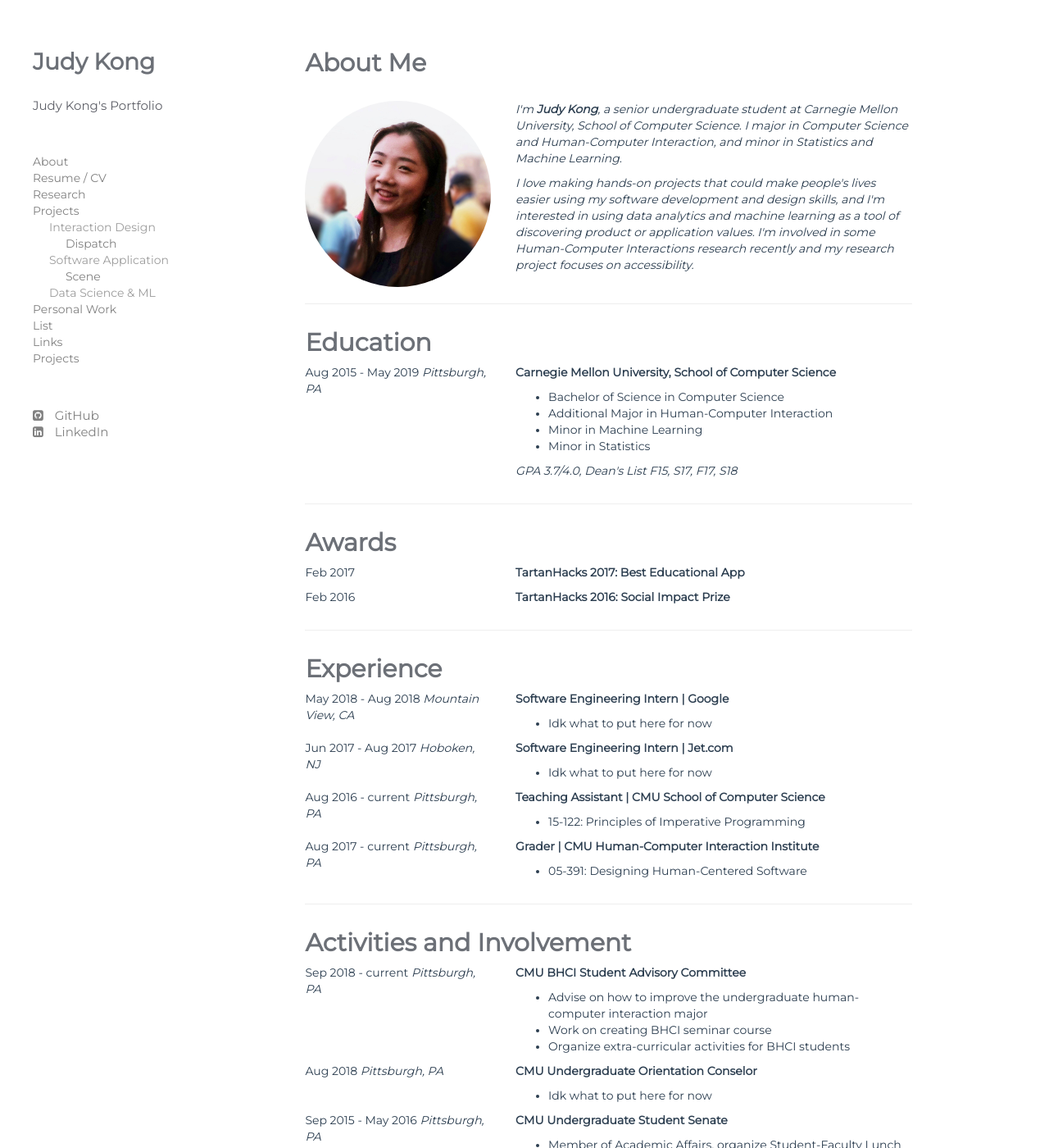
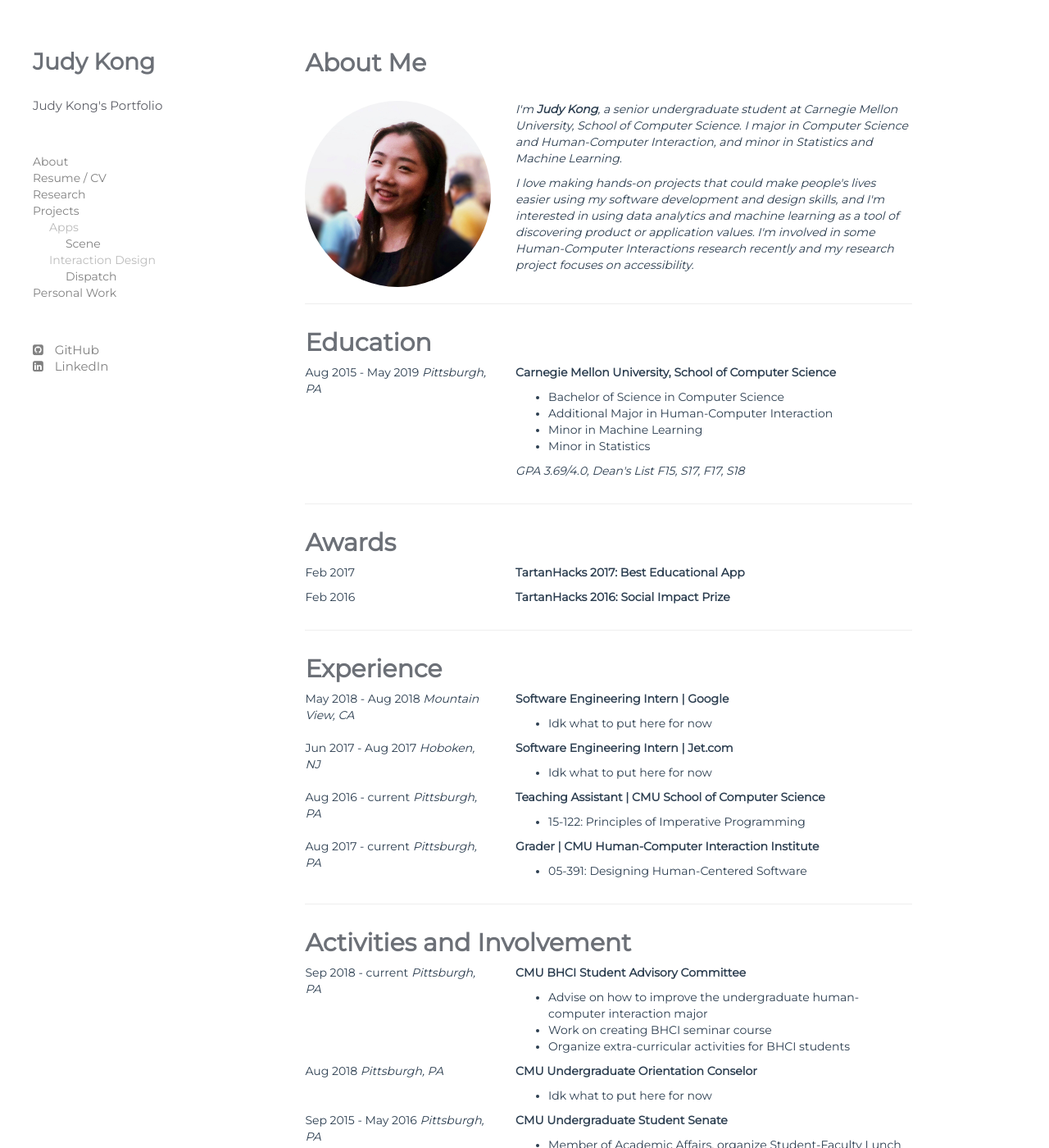
Before and after one commit to judykong97/Portfolio-as-of-Jan-2019, a Jekyll site: the page built from about.html, in a window 1280 px wide and 1400 px high. Shown: the whole window at 82% size. Built offline with Jekyll 4.4.1, drawn with Linux system fonts in a browser that asks for light colours; nearby versions of some CDN libraries; Markdown is read by kramdown in place of the engine named in the settings; some of the changed text lies outside the part shown.

Commit message:
Donee with second project: Scene

```diff
--- a/_includes/header.html
+++ b/_includes/header.html
@@ -1,5 +1,5 @@
 <meta charset="utf-8">
-<title>{{ page.title }}</title>
+<title>Judy Kong | {{ page.title }}</title>
 <meta name="viewport" content="width=device-width, initial-scale=1.0">
 <meta name="description" content="{{ site.description }}">
 <link href="{{ site.baseurl }}/css/bootstrap.min.css" rel="stylesheet">
--- a/_includes/navigation.html
+++ b/_includes/navigation.html
@@ -30,6 +30,14 @@
     <li><a href="{{ site.baseurl }}/about.html">Research</a></li>
     <li><a href="{{ site.baseurl }}/{{ post.url }}">Projects</a></li>
     <ul class="sidebar-sub">
+      <li class="sidebar-subtitle">Apps</li>
+      {% for project in site.projects %}
+        {% if project.path contains 'software-app' %}
+        <ul class="homepage-posts">
+          <li><a href="{{ site.baseurl }}/projects/{{ project.title }}">{{ project.title }}</a></li>
+        </ul>
+        {% endif %}
+      {% endfor %}
       <li class="sidebar-subtitle">Interaction Design</li>
       {% for project in site.projects %}
         {% if project.path contains 'interaction-design' %}
@@ -38,27 +46,20 @@
         </ul>
         {% endif %}
       {% endfor %}
-      <li class="sidebar-subtitle">Software Application</li>
-      {% for project in site.projects %}
-        {% if project.path contains 'software-app' %}
-        <ul class="homepage-posts">
-          <li><a href="{{ site.baseurl }}/projects/{{ project.title }}">{{ project.title }}</a></li>
-        </ul>
-        {% endif %}
-      {% endfor %}
-      <li class="sidebar-subtitle">Data Science & ML</li>
+      <!-- Take this off temporarily -->
+      <!-- <li class="sidebar-subtitle">Data Science & ML</li>
       {% for project in site.projects %}
         {% if project.path contains 'data-ml' %}
         <ul class="homepage-posts">
           <li><a href="{{ site.baseurl }}/projects/{{ project.title }}">{{ project.title }}</a></li>
         </ul>
         {% endif %}
-      {% endfor %}
+      {% endfor %} -->
     </ul>
     <li><a href="{{ site.baseurl }}/about.html">Personal Work</a></li>
-    <li><a href="{{ site.baseurl }}/list.html">List</a></li>
+    <!-- <li><a href="{{ site.baseurl }}/list.html">List</a></li>
     <li><a href="{{ site.baseurl }}/links.html">Links</a></li>
-    <li><a href="{{ site.baseurl }}/projects.html">Projects</a></li>
+    <li><a href="{{ site.baseurl }}/projects.html">Projects</a></li> -->
     <!-- <hr /> --> <br></br>
     <div id="social-wrapper">
       <li> <a href="{{ site.github }}"><i class="fa fa-github-square"></i> GitHub</a> </li>
--- a/_layouts/post.html
+++ b/_layouts/post.html
@@ -28,6 +28,10 @@ layout: default
 	    <!-- &nbsp;<i class="fa fa-calendar-o"></i> {{ page.date | date_to_string}} -->
 	    <!-- </small> -->
 	  </p> <hr/>
+    {% if page.note contains ' ' %}
+      <p class="meta"><em> {{ page.note }} </em></p>
+      <hr/>
+    {% endif %}
     {{ content }}
   </div>
 </div>
--- a/about.html
+++ b/about.html
@@ -37,7 +37,7 @@ title: Judy Kong | About
             <li><p style="margin:0;">Minor in Machine Learning</p>
             <li><p style="margin:0;">Minor in Statistics</p>
           </ul>
-          <p><em>GPA 3.7/4.0, Dean's List F15, S17, F17, S18</em></p>
+          <p><em>GPA 3.69/4.0, Dean's List F15, S17, F17, S18</em></p>
         </div>
       </div>
     </div>
@@ -154,6 +154,17 @@ title: Judy Kong | About
       </div>
     </div>
 
+    <!-- Resume & CV -->
+    <div class="row">
+      <hr />
+      <h2>Resume & CV</h2>
+      <div class="row">
+        <div class="col-sm-12">
+          <p>View PDF version of my most recent <a href="#">Resume</a> and <a href="#">CV</a></p>
+        </div>
+      </div>
+    </div>
+
       <!-- <div class="user-card">
         <div class="row">
           <div class="col-md-3">
--- a/css/hc.css
+++ b/css/hc.css
@@ -191,7 +191,7 @@ p
   font-family: Montserrat, sans-serif;
   /*font-family:"Helvetica Neue", helvetica, "Open Sans", sans-serif;*/
   font-weight:200;
-  color:#9c9c9c;
+  color:#BBB;
   text-shadow:1px 1px #fff;
 }
 
```
Also changed, not shown: _projects/software-app/scene.md (+16 -5 lines), images/cover/backup.jpg (added), images/cover/scene.jpg, 1 other file.
